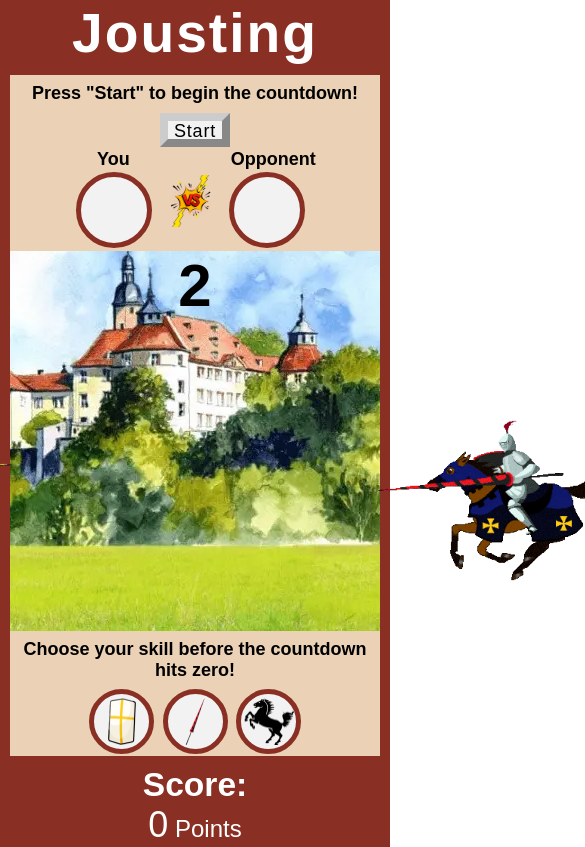
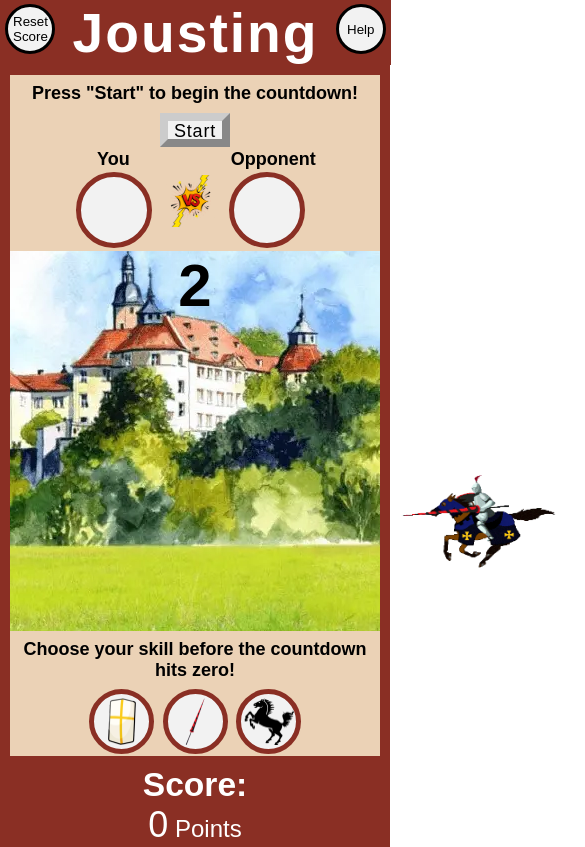
Before and after one commit to AndrosDe/Jousting, a plain HTML site: page index.html in a window 390 px wide. Both pictures are taken after a click on the button "Start". Shown: the top 847 px of the page, 585 px wide, since content can reach past the window. Drawn offline with Linux system fonts and the light colour scheme; a web font is replaced by a local one.

Commit message:
add reset score and help button to header

```diff
--- a/assets/css/style.css
+++ b/assets/css/style.css
@@ -24,6 +24,10 @@ header, .score-section {
   background-color: #8A2F24;
   color: #FFFFFF;
   padding: 0.15%;
+}
+header {
+  display: inline-block;
+  width: 100%;
 }
 
 /* Game Section */
@@ -128,7 +132,6 @@ header, .score-section {
   margin: 0.25%;
   cursor: pointer;
 }
-
 .btn--start{
   width: 109px;
   height: 50px;
@@ -168,6 +171,25 @@ header, .score-section {
 }
 .btn--big:focus {
   background-color: #CCCCCC;
+}
+.btn--small {
+  border-radius: 50%;
+  width: 50px;
+  height: 50px;
+  background-color: #F2F2F2;
+  border: 3px solid #000;
+  margin-top: 1%;
+  position: relative;
+}
+.btn--help {
+  float: right;
+  top: 1%;
+  right: 25%;
+}
+.btn--reset {
+  float: left;
+  top: 1%;
+  left: 25%;
 }
 .btn--shield {
   background-image: url(../images/shield.png);
@@ -266,6 +288,12 @@ header, .score-section {
   #clash {
     height: 170px;
     width: 148px;
+  }
+  .btn--help {
+    right: 20%;
+  }
+  .btn--reset {
+    left: 20%;
   }
 }
 
@@ -370,6 +398,12 @@ header, .score-section {
     letter-spacing: 0.9px;
     font-size: 80%;
   }
+  .btn--help {
+    right: 10%;
+  }
+  .btn--reset {
+    left: 10%;
+  }
 }
 
 /* For screens smaller than 516px */
@@ -378,10 +412,20 @@ header, .score-section {
     width: 100px;
     height: 100px;
   }
+  #player, #opponent {
+    height: 80%;
+    width: 180%;
+  }
 }
 
 /* For screens shorter than 475px */
 @media only screen and (max-height: 475px) {
+  .btn--help {
+    right: 5%;
+  }
+  .btn--reset {
+    left: 5%;
+  }
   h3, #starth2 {
     font-size: 80%;
   }
@@ -409,8 +453,19 @@ header, .score-section {
 
 /* For screens smaller than 395px */
 @media only screen and (max-width: 395px) {
+  .btn--help {
+    right: 1%;
+  }
+  .btn--reset {
+    left: 1%;
+  }
   h3, #starth2 {
     font-size: 75%;
+  }
+  #player, #opponent {
+    height: 58%;
+    width: 158%;
+    bottom: 10%;
   }
   .btn--start{
     width: 70px;
@@ -460,12 +515,19 @@ header, .score-section {
 
 /* For screens smaller than 310px */
 @media only screen and (max-width: 310px) {
+  h1 {
+    font-size: 190%;
+  }
   h2 {
     font-size: 75%;
   }
   h3, #starth2 {
     font-size: 65%;
   }
+  #player, #opponent {
+    height: 45%;
+    width: 145%;
+  }
   #score {
     font-size: 100%;
   }
--- a/assets/js/script.js
+++ b/assets/js/script.js
@@ -1,3 +1,6 @@
+/*jshint esversion: 6 */
+// This is for jshint to stop displaying the warnings when i use "let
+
 // This script should only start once the DOM has finished loading
 /** The start-function gets all the buttons of the DOM and adds an event listener to them
  *  The respective functions are all called by clicking "Start".
@@ -13,16 +16,27 @@
         document.getElementById("player-skill").title = "Shield";
         document.getElementById("p-skill-image").src = "assets/images/shield.png";
         document.getElementById("p-skill-image").alt = "Blocking with your shield.";
+
         // If the player clicks the button with the lance, the immage of the lance is displayed in the "Used Skill" section and the "title" and "alt" discription are set accordingly.
       } else if (this.getAttribute("data-type") === "lance") {
         document.getElementById("player-skill").title = "Lance";
         document.getElementById("p-skill-image").src = "assets/images/lance.png";
         document.getElementById("p-skill-image").alt = "Attacking with your lance.";
+
         // If the player clicks the button with the horse, the immage of the horse is displayed in the "Used Skill" section and the "title" and "alt" discription are set to "ride".
       } else if (this.getAttribute("data-type") === "ride") {
         document.getElementById("player-skill").title = "Ride";
         document.getElementById("p-skill-image").src = "assets/images/horse.png";
         document.getElementById("p-skill-image").alt = "Swift and nimble riding.";
+
+        // If the player wants to reset the "score"
+      } else if (this.getAttribute("data-type") === "reset") {
+        resetScore()
+
+        // If the player wants read the instucktions
+      } else if (this.getAttribute("data-type") === "instructions") {
+        instructions()
+
         /** The only other button on the webpage is "start".
          *  Clicking start will first reset the animation, the coundown and the display and all other changes from the previous round in the game-section.
          */
@@ -225,13 +239,13 @@ function loseScore() {
 
 // Resetting the score back to zero
 function resetScore() {
-  postMessage("Resetting the Score to 0")
+  alert("Resetting the Score to 0")
   document.getElementById("score").innerText = 0;
 }
 
 //Instructions
 function instructions() {
-  postMessage(
+  alert(
     'Welcome to Jousting!\n'
     + '\n'
     + 'To start the game please press the "Start-Button".\n'
@@ -239,10 +253,12 @@ function instructions() {
     + 'Once the "Start-Button" is pressed you have 5 seconds to select on of the 3 Skills below.\n'
     + 'When the Countdown hits "0" your last selected Skill,before the timer ran out will be compared to the computer generated timer.\n'
     + '\n'
+    + 'Game Rules:\n'
     + 'A shield will block a lance.\n'
     + 'An attack with the lance will beat an unshielded opponent.\n'
     + 'Nimbleness will help to bypass a shield.\n'
     + '\n'
+    + 'Award Rules:\n'
     + 'You will get 1000 points for a win.\n'
     + 'A draw will give you 500 points.\n'
     + 'Losing a round will give you 50 points.\n'
--- a/index.html
+++ b/index.html
@@ -15,7 +15,9 @@
 
   <body>
     <header>
-    <h1>Jousting</h1>
+      <button data-type="reset" class="btn btn--small btn--reset">Reset Score</button>
+      <button data-type="instructions" class="btn btn--small btn--help">Help</button>
+      <h1>Jousting</h1>
     </header>
 
   <!-- Main Game section-->
```
